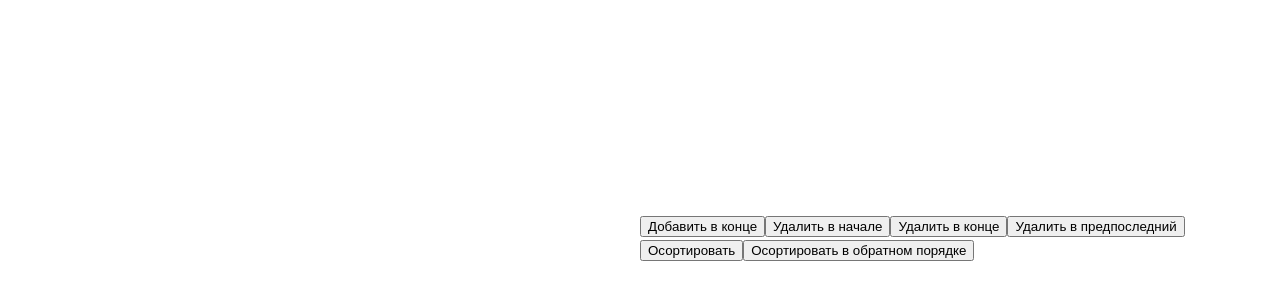
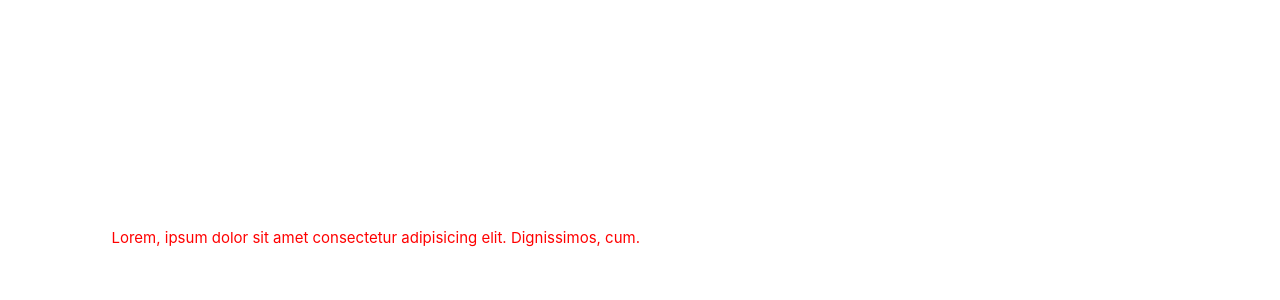
Before and after one commit to LeoonWi/Vue3_Exercises, a Vue app: page / in a window 1280 px wide. Shown: the part 162-462 px from the top of the page. Built offline with nearby package versions, Linux system fonts and the light colour scheme.

Commit message:
Атрибут class в vue

```diff
--- a/src/App.vue
+++ b/src/App.vue
@@ -2,51 +2,21 @@
   export default {
     data() {
       return {
-        arr: [],
-        elem: 0,
+        cssClasses: "red",
       }
     },
     methods: {
-      add: function() {
-        this.arr.push(++this.elem);
-      },
-      del_start: function() {
-        this.arr.shift();
-      },
-      del_pop: function() {
-        this.arr.pop();
-      },
-      del_pre_last: function() {
-        this.arr.splice(this.arr.length-2, 1);
-      },
-      sort: function() {
-        this.arr.sort();
-      },
-      sort_rev: function() {
-        this.arr.reverse();
-      }
+
     }
   }
 </script>
 
 <template>
-  <div>
-    <ul>
-      <li v-for="elem in arr">{{ elem }}</li>
-    </ul>
-  </div>
-  <div>
-    <button @click="add">Добавить в конце</button>
-    <button @click="del_start">Удалить в начале</button>
-    <button @click="del_pop">Удалить в конце</button>
-    <button @click="del_pre_last">Удалить в предпоследний</button>
-    <button @click="sort">Осортировать</button>
-    <button @click="sort_rev">Осортировать в обратном порядке</button>
-  </div>
+  <p :class="cssClasses">Lorem, ipsum dolor sit amet consectetur adipisicing elit. Dignissimos, cum.</p>
 </template>
 
 <style>
-li {
+.red {
   color: red;
 }
 </style>
```
